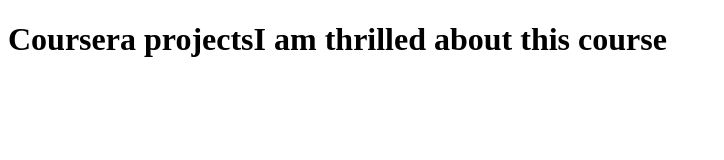
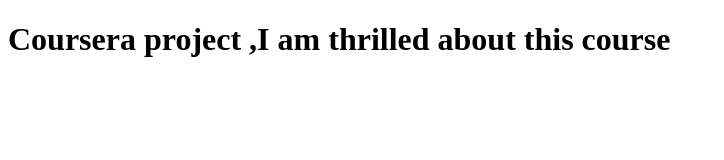
Before and after one commit to shashiranjan05/coursera-test, a plain HTML site: page index.html in a window 1280 px wide. Shown: the whole page, without its empty margins (0-724 px from the left). Drawn offline with Linux system fonts and the light colour scheme.

Commit message:
Next Version

```diff
--- a/index.html
+++ b/index.html
@@ -5,6 +5,6 @@
     <title>Coursera Projects</title>
   </head>
   <body>
-    <h1>Coursera projectsI am thrilled about this course </h1>
+    <h1>Coursera project ,I am thrilled about this course </h1>
   </body>
 </html>
```
